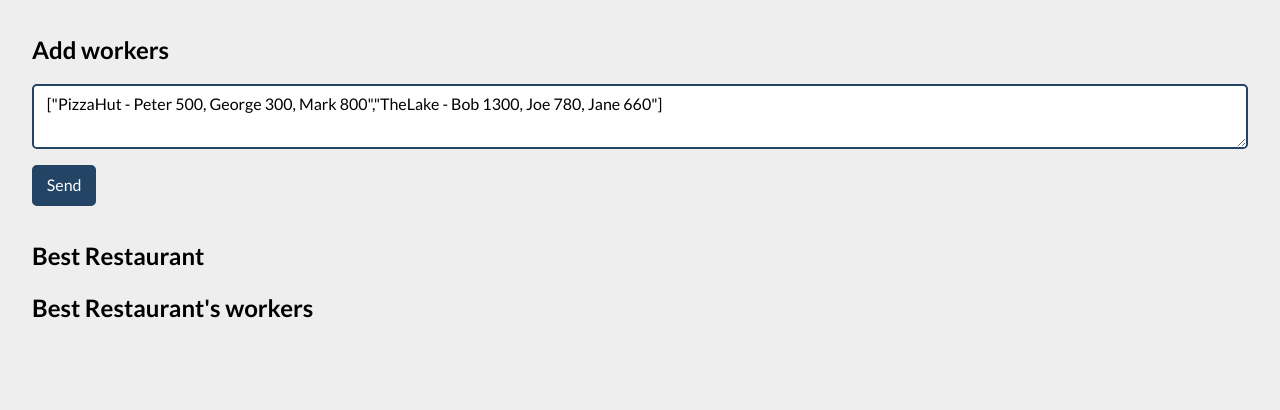
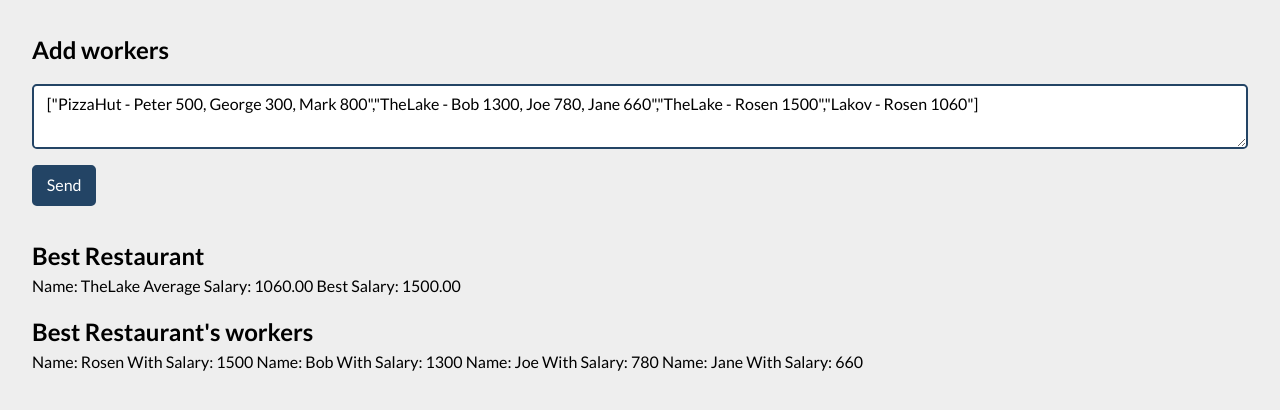
Before and after one commit to RosenCodes20/JS-Front-End, a plain HTML site: page js-dom-introduction-exercise/07. Hell's Kitchen/hells-kitchen.html in a window 1280 px wide. Both pictures are taken after a click on the button "Send". Drawn offline with Linux system fonts and the light colour scheme.

Commit message:
feat: added more solutions, should add more.

```diff
--- a/js-dom-introduction-exercise/05. Table - Search Engine/table-search-engine.js
+++ b/js-dom-introduction-exercise/05. Table - Search Engine/table-search-engine.js
@@ -2,6 +2,10 @@ function solve() {
    let tableRows = document.querySelectorAll('tbody tr');
 
    let searchField = document.getElementById('searchField').value;
+
+   if (!searchField) {
+      return;
+   }
 
    for (let row of tableRows) {
       if (row.className == 'select') {
--- a/js-dom-introduction-exercise/07. Hell's Kitchen/hells-kitchen.html
+++ b/js-dom-introduction-exercise/07. Hell's Kitchen/hells-kitchen.html
@@ -14,7 +14,7 @@
 
         <div id="inputs">
             <h2>Add workers</h2>
-            <textarea row="1">["PizzaHut - Peter 500, George 300, Mark 800","TheLake - Bob 1300, Joe 780, Jane 660"]</textarea>
+            <textarea row="1">["PizzaHut - Peter 500, George 300, Mark 800","TheLake - Bob 1300, Joe 780, Jane 660","TheLake - Rosen 1500","Lakov - Rosen 1060"]</textarea>
             <button type="button" id="btnSend" onclick="solve()">Send</button>
         </div>
 
--- a/js-dom-introduction-exercise/07. Hell's Kitchen/hells-kitchen.js
+++ b/js-dom-introduction-exercise/07. Hell's Kitchen/hells-kitchen.js
@@ -1,3 +1,65 @@
 function solve() {
-    //TODO
+    let textArea = document.querySelector('#inputs textarea').value;
+    let bestRestaurantP = document.querySelector('#bestRestaurant p');
+    let bestRestaurantWorkers = document.querySelector('#workers p');
+
+    textArea = JSON.parse(textArea);
+    let object = {};
+    let highestAverageSalary = Number.MIN_VALUE;
+
+    let bestRestaurant = '';
+    let bestRestaurantName = '';
+    let bestSalary = 0;
+
+    if (!textArea) {
+        return;
+    }
+
+    for (let text of textArea) {
+        let [name, employees] = text.split(' - ');
+
+        let splittedEmployees = employees.split(', ');
+
+        if (!(name in object)) {
+            object[name] = {'employees': [], 'salaries': []};
+        }
+
+        for (let employee of splittedEmployees) {
+            let [employeeName, salary] = employee.split(' ');
+
+            object[name]['employees'].push(employeeName);
+            object[name]['salaries'].push(Number(salary));
+
+        }
+
+        let sum = 0;
+
+        for (let i = 0; i < object[name]['salaries'].length; i++) {
+            sum += Number(object[name]['salaries'][i]);
+        }
+
+        let averageSalary = sum / object[name]['salaries'].length;
+
+        if (averageSalary > highestAverageSalary) {
+            highestAverageSalary = averageSalary;
+            bestRestaurant = object[name];
+            bestRestaurantName = name;
+
+            bestSalary = Math.max(...object[name]['salaries'])
+        }
+    }
+
+    let employeesWithSalaries = bestRestaurant['employees'].map((employee, index) => {
+        return { name: employee, salary: bestRestaurant['salaries'][index] };
+    });
+
+    employeesWithSalaries.sort((a, b) => b.salary - a.salary);
+    let helpArr = [];
+    bestRestaurantP.textContent = `Name: ${bestRestaurantName} Average Salary: ${highestAverageSalary.toFixed(2)} Best Salary: ${bestSalary.toFixed(2)}`;
+
+    for (let i = 0; i < employeesWithSalaries.length; i++) {
+        helpArr.push(`Name: ${employeesWithSalaries[i].name} With Salary: ${employeesWithSalaries[i].salary}`);
+    }
+
+    bestRestaurantWorkers.textContent = helpArr.join(' ');
 }
```
Also changed, not shown: js-dom-introduction-exercise/06. Format the Text/format-the-text.js (+6 -7 lines).
